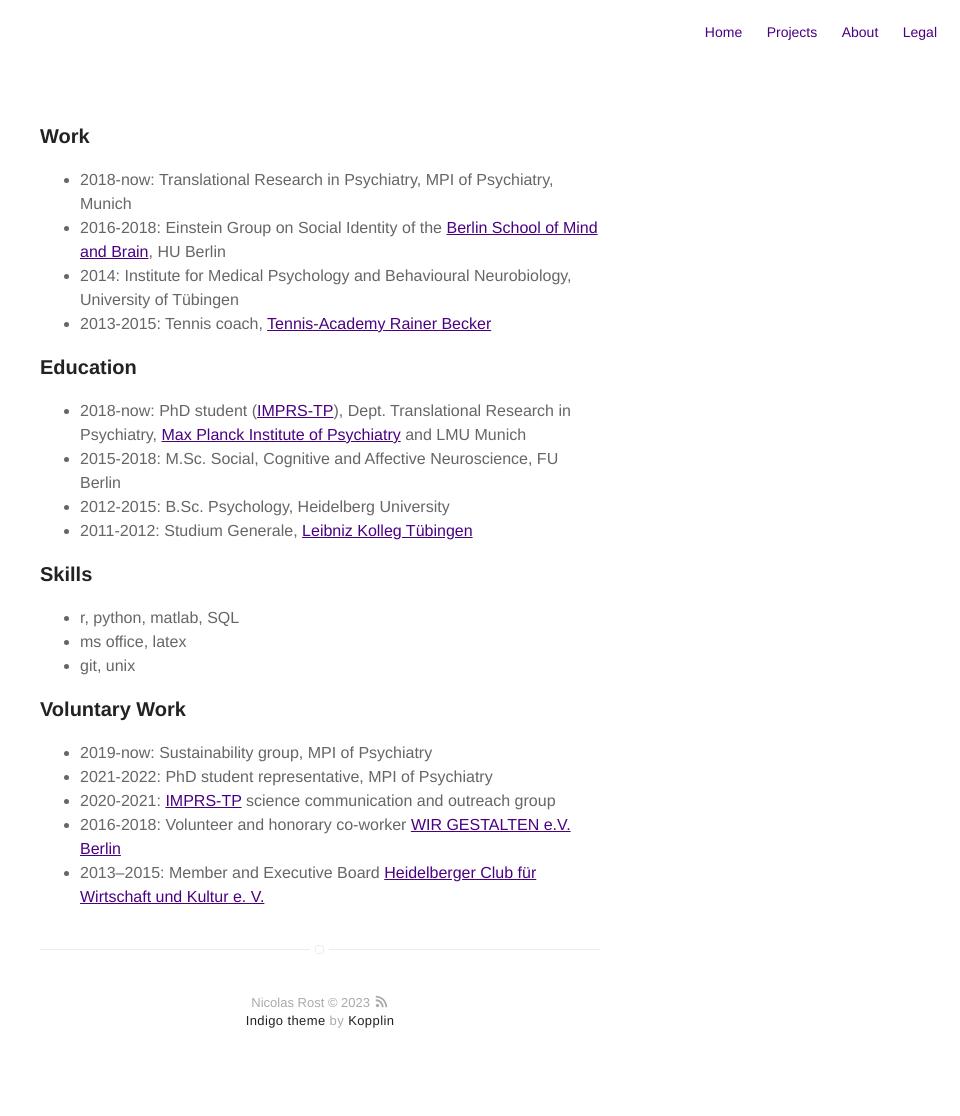
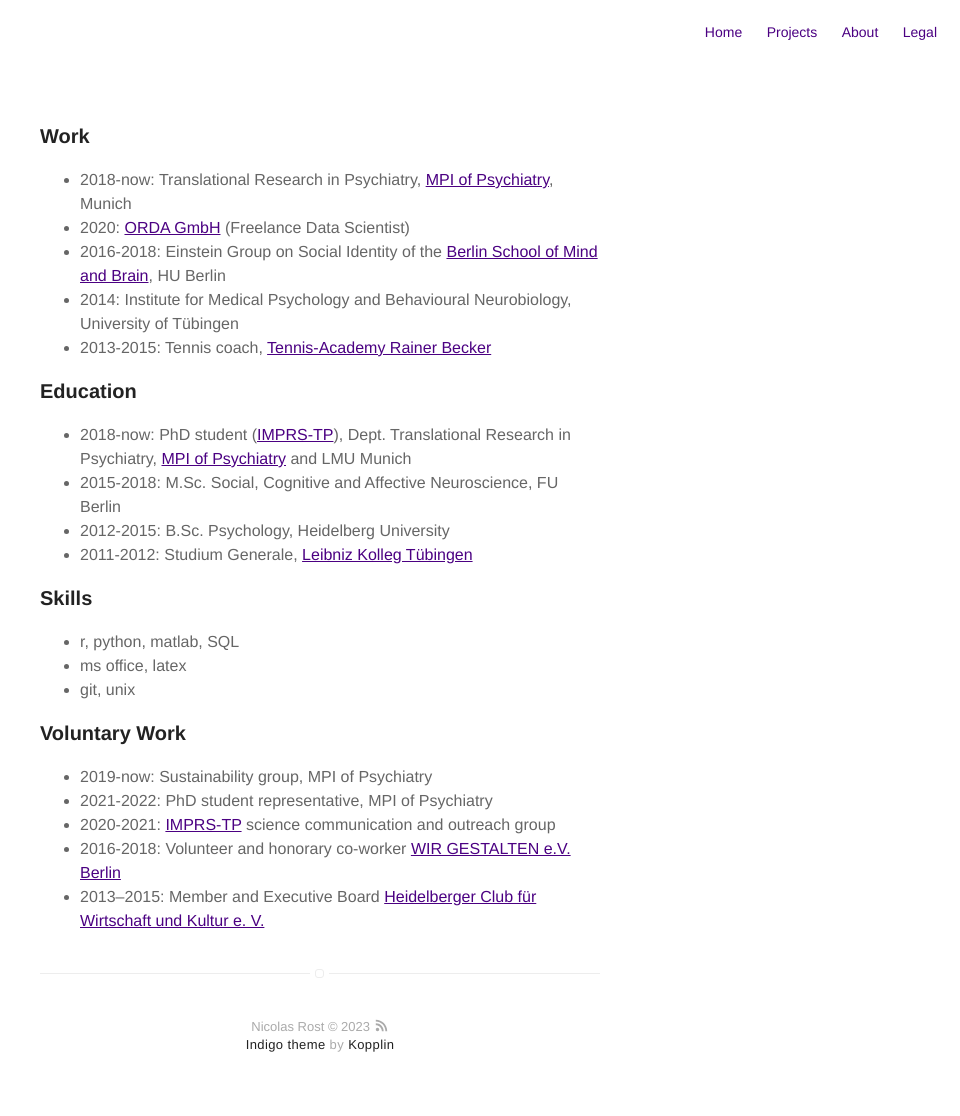
Before and after one commit to nicorost/nicorost.github.io, a Jekyll site: the page built from cv.md, in a window 1280 px wide. Shown: the whole page, without its empty margins (320-1280 px from the left). Built offline with Jekyll 4.4.1, drawn with Linux system fonts in a browser that asks for light colours; before the commit the page ends 1092 px from its top, so only the background shows below that.

Commit message:
updated CV

```diff
--- a/cv.md
+++ b/cv.md
@@ -5,14 +5,15 @@
 
 ### Work
 
-* 2018-now:  Translational Research in Psychiatry, MPI of Psychiatry, Munich
+* 2018-now:  Translational Research in Psychiatry, [MPI of Psychiatry](https://www.psych.mpg.de/1495955/binder), Munich
+* 2020:      [ORDA GmbH](https://www.orda-app.com/) (Freelance Data Scientist)
 * 2016-2018: Einstein Group on Social Identity of the [Berlin School of Mind and Brain](http://www.mind-and-brain.de/home/), HU Berlin
 * 2014:	     Institute for Medical Psychology and Behavioural Neurobiology, University of Tübingen
 * 2013-2015: Tennis coach, [Tennis-Academy Rainer Becker](https://rainerbecker-tennis.de/)
 
 ### Education
 
-* 2018-now:  PhD student ([IMPRS-TP](https://www.imprs-tp.mpg.de/)), Dept. Translational Research in Psychiatry, [Max Planck Institute of Psychiatry](https://www.psych.mpg.de/1495955/binder) and LMU Munich
+* 2018-now:  PhD student ([IMPRS-TP](https://www.imprs-tp.mpg.de/)), Dept. Translational Research in Psychiatry, [MPI of Psychiatry](https://www.psych.mpg.de/1495955/binder) and LMU Munich
 * 2015-2018: M.Sc. Social, Cognitive and Affective Neuroscience, FU Berlin
 * 2012-2015: B.Sc. Psychology, Heidelberg University
 * 2011-2012: Studium Generale, [Leibniz Kolleg Tübingen](https://www.leibniz-kolleg.uni-tuebingen.de )
```
